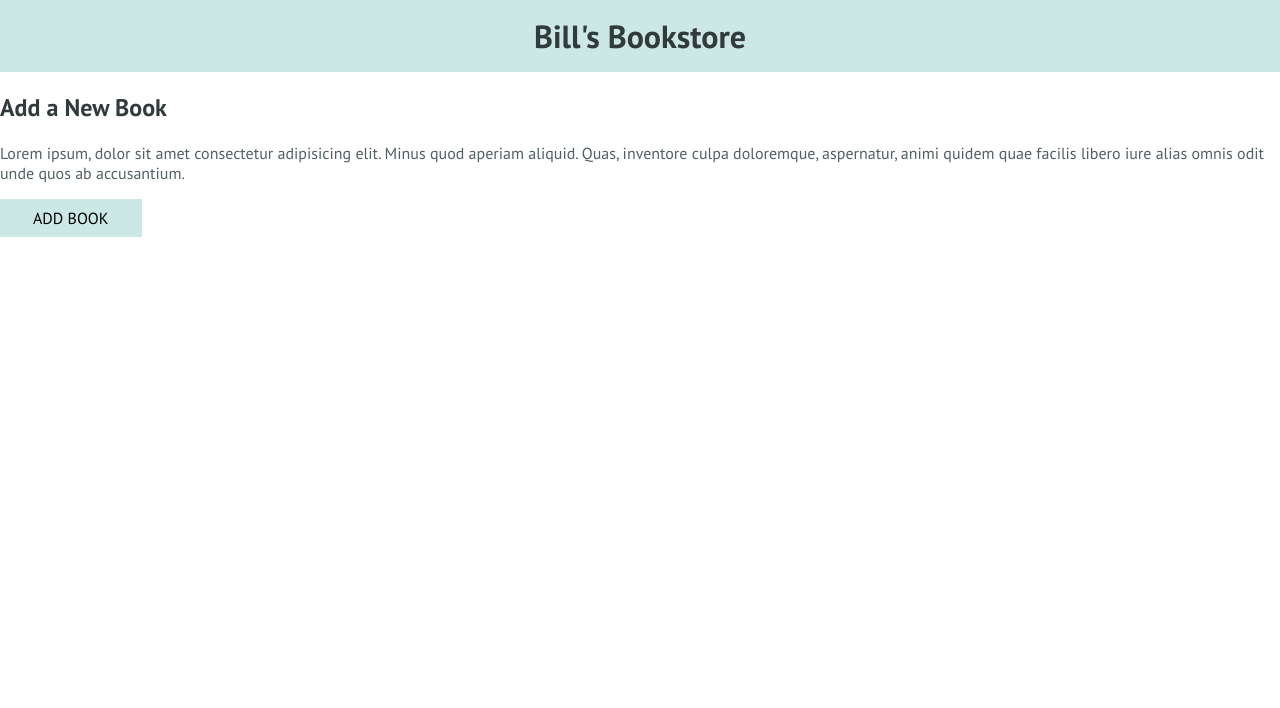
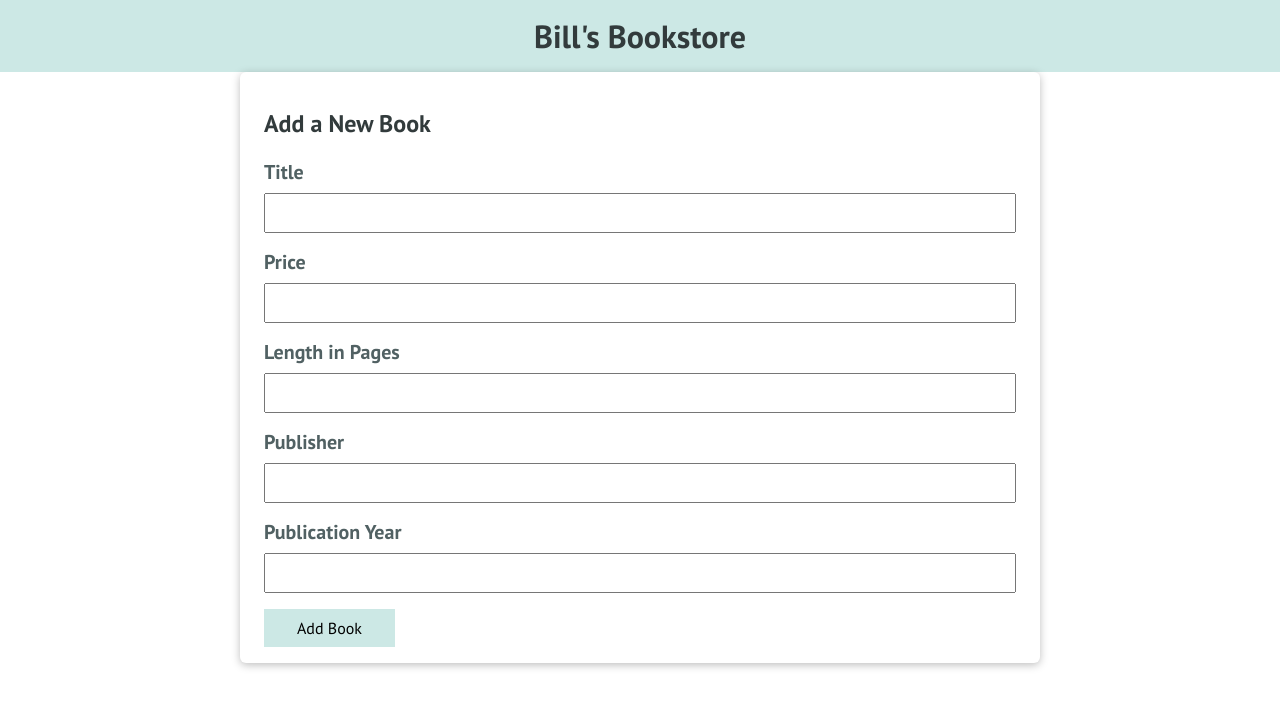
Before and after one commit to VinczeChris-FS/final-project, a React (Create React App) app in the folder frontend/: page / in a window 1280 px wide. Shown: the top 708 px of the page. Built offline with nearby package versions, Linux system fonts and the light colour scheme.

Commit message:
Add AddBook component

```diff
--- a/frontend/src/App.js
+++ b/frontend/src/App.js
@@ -1,17 +1,11 @@
 import Header from "./components/Header";
+import AddBook from "./components/AddBook";
 
 function App() {
   return (
     <div>
       <Header />
-      <h2>Add a New Book</h2>
-      <p>
-        Lorem ipsum, dolor sit amet consectetur adipisicing elit. Minus quod
-        aperiam aliquid. Quas, inventore culpa doloremque, aspernatur, animi
-        quidem quae facilis libero iure alias omnis odit unde quos ab
-        accusantium.
-      </p>
-      <button>ADD BOOK</button>
+      <AddBook />
     </div>
   );
 }
--- /dev/null
+++ b/frontend/src/components/AddBook.js
@@ -0,0 +1,22 @@
+// AddBook form component
+
+// Import component
+import FormField from "./FormField";
+
+function AddBook() {
+  return (
+    <section className="add-book">
+      <h2>Add a New Book</h2>
+      <form>
+        <FormField type="text" label="Title" id="title" />
+        <FormField type="number" label="Price" id="price" />
+        <FormField type="number" label="Length in Pages" id="length" />
+        <FormField type="text" label="Publisher" id="publisher" />
+        <FormField type="number" label="Publication Year" id="year" />
+        <button type="submit">Add Book</button>
+      </form>
+    </section>
+  );
+}
+
+export default AddBook;
--- /dev/null
+++ b/frontend/src/components/FormField.js
@@ -0,0 +1,12 @@
+// FormField component
+
+function FormField(props) {
+  return (
+    <div className="form-field">
+      <label htmlFor={props.id}>{props.label}</label>
+      <input type={props.type} id={props.id} required />
+    </div>
+  );
+}
+
+export default FormField;
--- a/frontend/src/index.css
+++ b/frontend/src/index.css
@@ -31,6 +31,39 @@ header h1 {
   margin: 0;
 }
 
+.form-field {
+  margin: 1rem 0;
+}
+
+.form-field label {
+  font-weight: bold;
+  font-size: 1.25rem;
+  display: block;
+  margin-bottom: 0.5rem;
+}
+
+.form-field input {
+  /* Reset browser font defaults */
+  font: inherit;
+  display: block;
+  width: 100%;
+  padding: 0.5rem;
+}
+
+.formField input:focus {
+  outline: none;
+  background-color: #f8f8ff;
+}
+
+.add-book {
+  /* 800px equivalent, 50 * 16 (1rem) = 800 */
+  max-width: 50rem;
+  margin: 0 auto;
+  box-shadow: 0 2px 8px rgba(0, 0, 0, 0.26);
+  border-radius: 6px;
+  padding: 1rem 1.5rem;
+}
+
 button {
   /* Take values from its parent element, not browser default */
   font: inherit;
```
